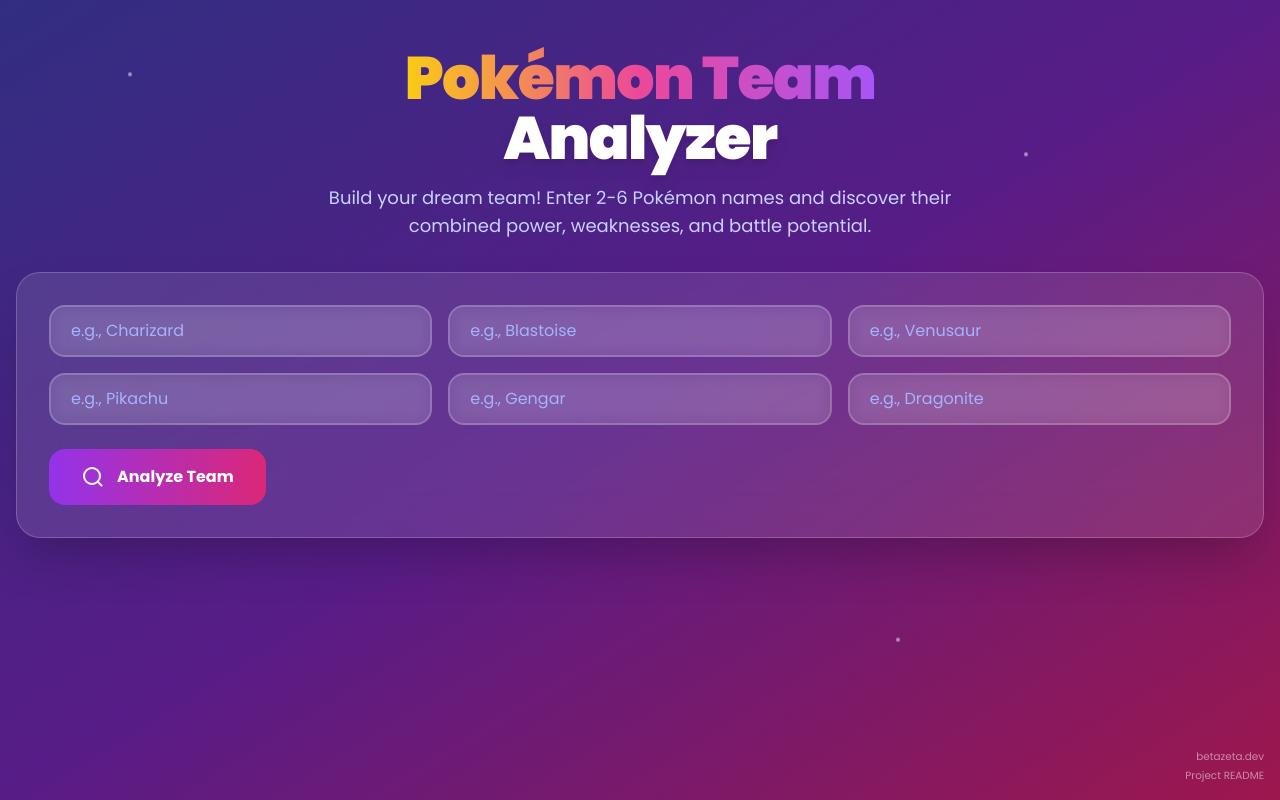
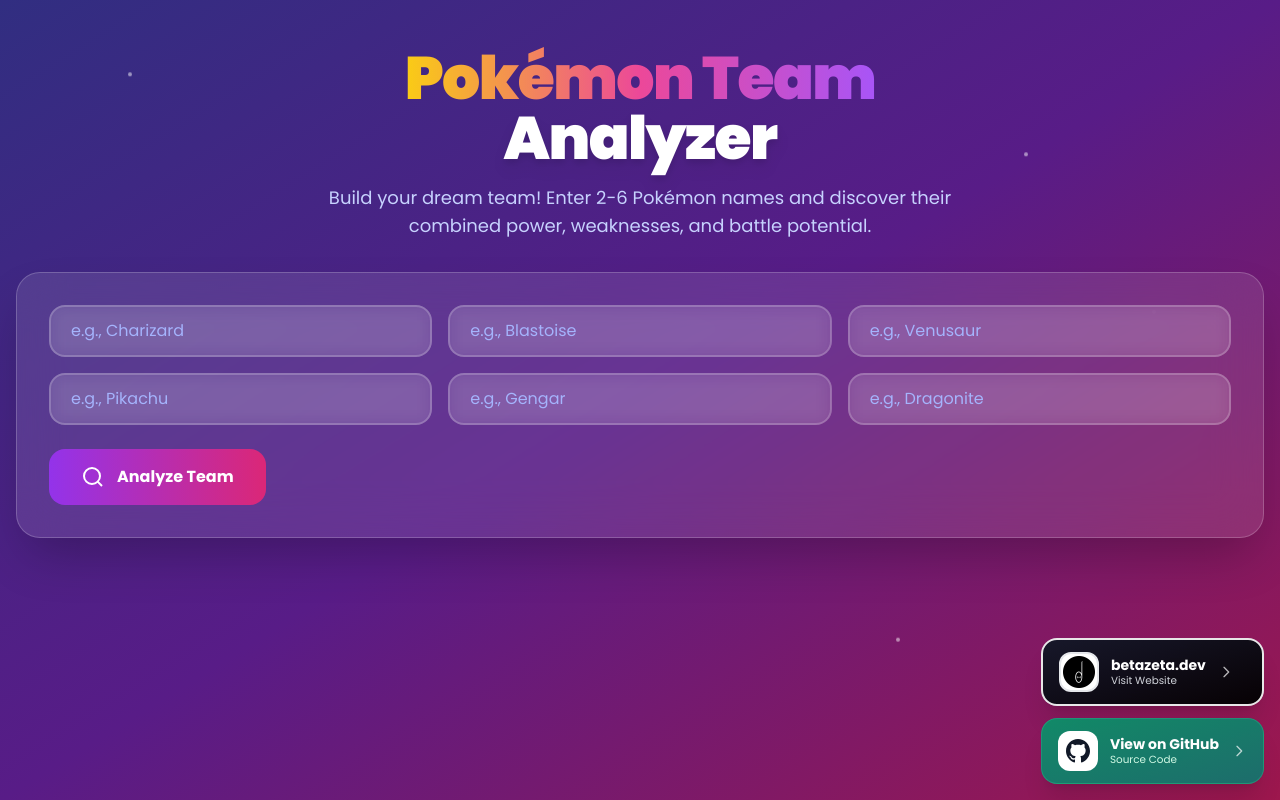
Before and after one commit to betazetadev/pokemon-team-analyzer, a plain HTML site: page index.html in a window 1280 px wide. Drawn offline with nearby package versions, Linux system fonts and the light colour scheme.

Commit message:
Added a link to the Github repo and another to betazeta.dev

```diff
--- a/index.html
+++ b/index.html
@@ -276,9 +276,39 @@
     <div id="results" class="space-y-12"></div>
   </main>
 
-  <aside class="fixed bottom-4 right-4 flex flex-col items-end gap-1 text-[0.65rem] text-white/50">
-    <a href="https://betazeta.dev" target="_blank" rel="noreferrer" class="hover:text-white/80 transition-colors">betazeta.dev</a>
-    <a href="./README.md" target="_blank" rel="noreferrer" class="hover:text-white/80 transition-colors">Project README</a>
+  <!-- Links section with individual panels -->
+  <aside class="fixed bottom-4 right-4 flex flex-col gap-3 z-50">
+    <!-- BetaZeta.dev Panel - Black & White Theme -->
+    <a href="https://betazeta.dev" target="_blank" rel="noreferrer"
+       class="group flex items-center gap-3 bg-gradient-to-br from-gray-900/95 to-black/95 backdrop-blur-lg border-2 border-white/90 rounded-2xl px-4 py-3 shadow-xl hover:shadow-2xl hover:scale-105 transition-all duration-300">
+      <div class="w-10 h-10 bg-white rounded-xl flex items-center justify-center overflow-hidden flex-shrink-0 border-2 border-gray-200">
+        <img src="assets/betazeta-logo.png" alt="BetaZeta.dev" class="w-8 h-8 object-contain" />
+      </div>
+      <div class="flex flex-col">
+        <span class="text-white font-bold text-sm leading-tight">betazeta.dev</span>
+        <span class="text-gray-300 text-[0.65rem] leading-tight">Visit Website</span>
+      </div>
+      <svg class="w-4 h-4 text-white/70 group-hover:text-white group-hover:translate-x-1 transition-all" fill="none" stroke="currentColor" viewBox="0 0 24 24">
+        <path stroke-linecap="round" stroke-linejoin="round" stroke-width="2" d="M9 5l7 7-7 7"/>
+      </svg>
+    </a>
+
+    <!-- GitHub Repository Panel -->
+    <a href="https://github.com/betazetadev/pokemon-team-analyzer" target="_blank" rel="noreferrer"
+       class="group flex items-center gap-3 bg-gradient-to-br from-emerald-600/90 to-teal-700/90 backdrop-blur-lg border border-emerald-400/30 rounded-2xl px-4 py-3 shadow-xl hover:shadow-2xl hover:scale-105 transition-all duration-300">
+      <div class="w-10 h-10 bg-white rounded-xl flex items-center justify-center flex-shrink-0">
+        <svg class="w-6 h-6 text-gray-900" viewBox="0 0 24 24" fill="currentColor">
+          <path d="M12 0c-6.626 0-12 5.373-12 12 0 5.302 3.438 9.8 8.207 11.387.599.111.793-.261.793-.577v-2.234c-3.338.726-4.033-1.416-4.033-1.416-.546-1.387-1.333-1.756-1.333-1.756-1.089-.745.083-.729.083-.729 1.205.084 1.839 1.237 1.839 1.237 1.07 1.834 2.807 1.304 3.492.997.107-.775.418-1.305.762-1.604-2.665-.305-5.467-1.334-5.467-5.931 0-1.311.469-2.381 1.236-3.221-.124-.303-.535-1.524.117-3.176 0 0 1.008-.322 3.301 1.23.957-.266 1.983-.399 3.003-.404 1.02.005 2.047.138 3.006.404 2.291-1.552 3.297-1.23 3.297-1.23.653 1.653.242 2.874.118 3.176.77.84 1.235 1.911 1.235 3.221 0 4.609-2.807 5.624-5.479 5.921.43.372.823 1.102.823 2.222v3.293c0 .319.192.694.801.576 4.765-1.589 8.199-6.086 8.199-11.386 0-6.627-5.373-12-12-12z"/>
+        </svg>
+      </div>
+      <div class="flex flex-col">
+        <span class="text-white font-bold text-sm leading-tight">View on GitHub</span>
+        <span class="text-emerald-100 text-[0.65rem] leading-tight">Source Code</span>
+      </div>
+      <svg class="w-4 h-4 text-white/70 group-hover:text-white group-hover:translate-x-1 transition-all" fill="none" stroke="currentColor" viewBox="0 0 24 24">
+        <path stroke-linecap="round" stroke-linejoin="round" stroke-width="2" d="M9 5l7 7-7 7"/>
+      </svg>
+    </a>
   </aside>
   <script>
     (function () {
```
Also changed, not shown: assets/betazeta-logo.png (added), 1 other file.
